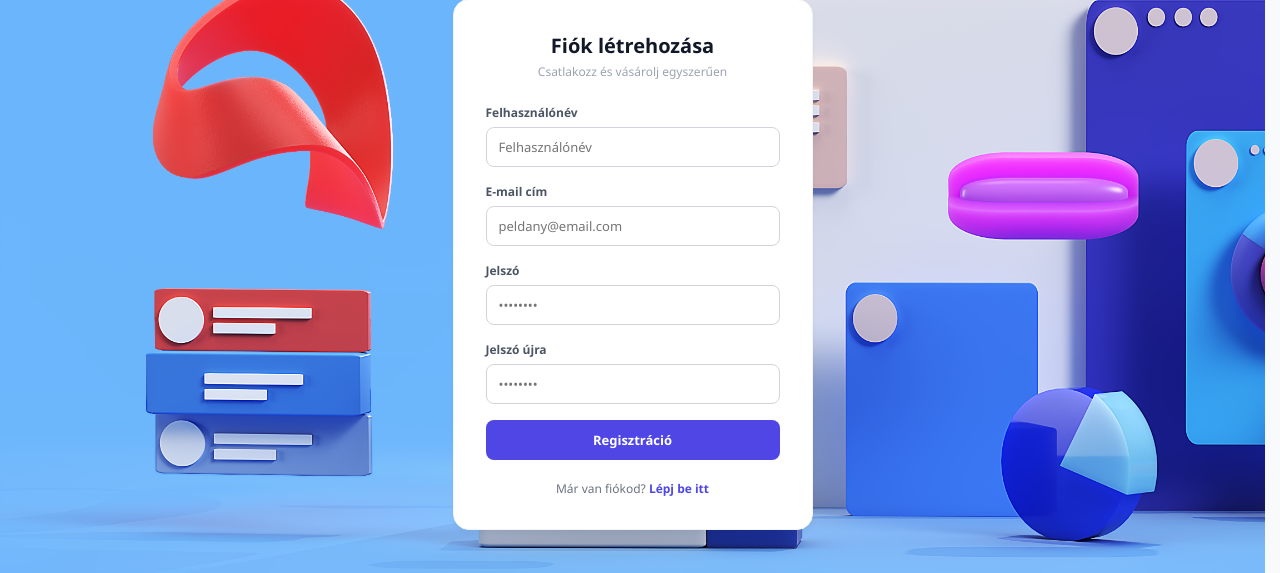
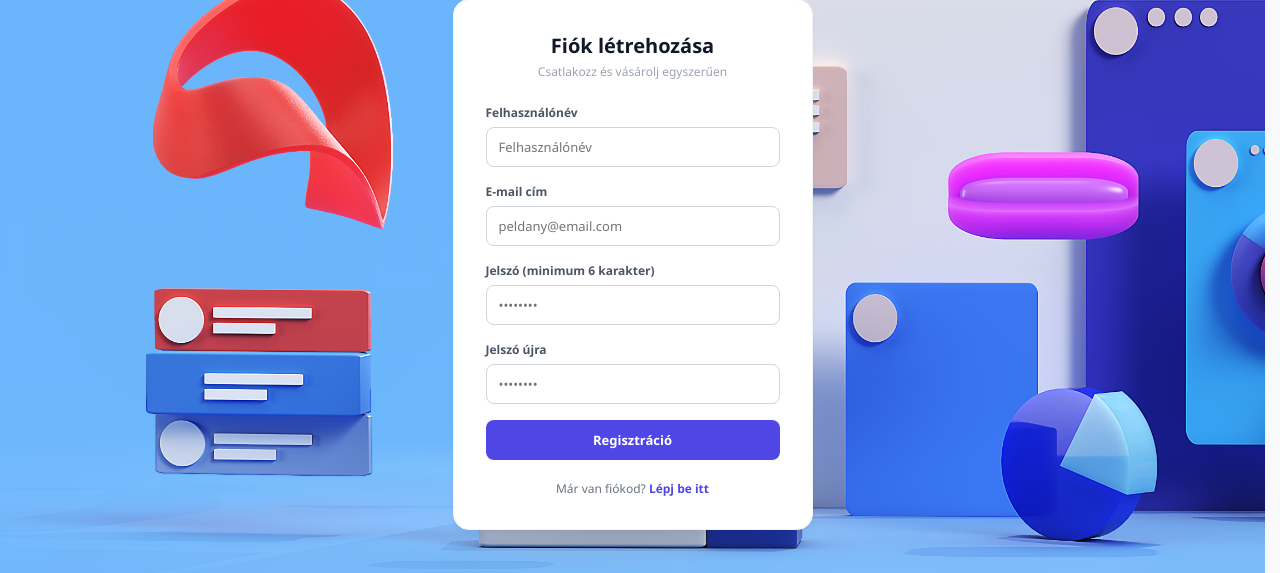
Before and after one commit to keriszabi5-dot/TechMagic-webshop, a PHP site: page /register.php in a window 1280 px wide. Shown: the part 136-709 px from the top of the page. Run offline with PHP 8.4, Linux system fonts and the light colour scheme.

Commit message:
Add files via upload

```diff
--- a/Backend/register.php
+++ b/Backend/register.php
@@ -16,6 +16,9 @@ if ($_SERVER['REQUEST_METHOD'] == 'POST') {
         $message = "Minden mező kitöltése kötelező.";
     } elseif (!filter_var($email, FILTER_VALIDATE_EMAIL)) {
         $message = "Érvénytelen e-mail cím formátum.";
+    } elseif (strlen($pass) < 6) {
+        // SZERVEROLDALI ELLENŐRZÉS: Legalább 6 karakter (több mint 5)
+        $message = "A jelszónak legalább 6 karakterből kell állnia.";
     } elseif ($pass !== $pass_confirm) {
         $message = "A két jelszó nem egyezik meg.";
     } else {
@@ -23,14 +26,11 @@ if ($_SERVER['REQUEST_METHOD'] == 'POST') {
         $token = bin2hex(random_bytes(32));
 
         try {
-
             $stmt = $pdo->prepare("INSERT INTO users (username, email, password, activation_token, status) VALUES (?, ?, ?, ?, 0)");
             $stmt->execute([$user, $email, $hashed_password, $token]);
 
-
             $current_dir = dirname($_SERVER['REQUEST_URI']);
             $activation_link = (isset($_SERVER['HTTPS']) && $_SERVER['HTTPS'] === 'on' ? "https" : "http") . "://" . $_SERVER['HTTP_HOST'] . $current_dir . "/activate.php?token=" . $token;
-
 
             $to = $email;
             $subject = "TechMagic - Regisztracio megerositese";
@@ -68,11 +68,9 @@ if ($_SERVER['REQUEST_METHOD'] == 'POST') {
                 <p class="auth-subtitle">Csatlakozz és vásárolj egyszerűen</p>
             </div>
 
-
             <?php if ($message): ?>
                 <div class="alert <?= $is_success ? 'alert-success' : 'alert-danger' ?>" style="padding: 15px; border-radius: 6px; margin-bottom: 20px; line-height: 1.5;">
                     <div style="font-weight: 600;"><?= $message ?></div>
-
 
                     <?php if ($is_success && $activation_link): ?>
                         <div style="margin-top: 15px; text-align: center;">
@@ -93,12 +91,14 @@ if ($_SERVER['REQUEST_METHOD'] == 'POST') {
                     <input type="email" name="email" value="<?= htmlspecialchars($email ?? '') ?>" required class="form-input" placeholder="peldany@email.com">
                 </div>
                 <div class="form-group">
-                    <label class="form-label">Jelszó</label>
-                    <input type="password" name="password" required class="form-input" placeholder="••••••••">
+                    <label class="form-label">Jelszó (minimum 6 karakter)</label>
+                    <!-- KLIENSOLDALI ELLENŐRZÉS: minlength="6" -->
+                    <input type="password" name="password" minlength="6" required class="form-input" placeholder="••••••••">
                 </div>
                 <div class="form-group">
                     <label class="form-label">Jelszó újra</label>
-                    <input type="password" name="password_confirm" required class="form-input" placeholder="••••••••">
+                    <!-- KLIENSOLDALI ELLENŐRZÉS: minlength="6" -->
+                    <input type="password" name="password_confirm" minlength="6" required class="form-input" placeholder="••••••••">
                 </div>
                 <button type="submit" class="submit-btn">Regisztráció</button>
             </form>
```
Also changed, not shown: Backend/login.php (+5 -13 lines).
